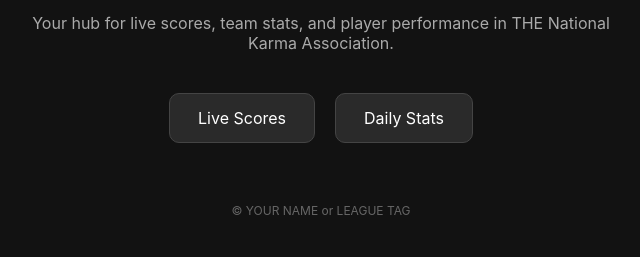
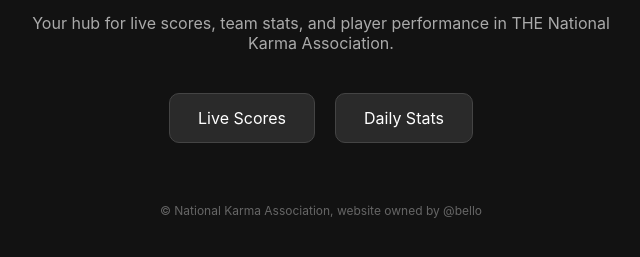
Before and after one commit to bellolikethat/nka-scoring, a plain HTML site: page index.html in a window 1280 px wide. Shown: the part 315-572 px from the top of the page, without its empty margins (319-959 px from the left). Drawn offline with Linux system fonts and the light colour scheme.

Commit message:
Update index.html

```diff
--- a/index.html
+++ b/index.html
@@ -85,7 +85,7 @@
 
   <!-- ✏️ Replace with your name, handle, or league branding -->
   <footer>
-    &copy; YOUR NAME or LEAGUE TAG
+    &copy; National Karma Association, website owned by @bello
   </footer>
 
 </body>
```
